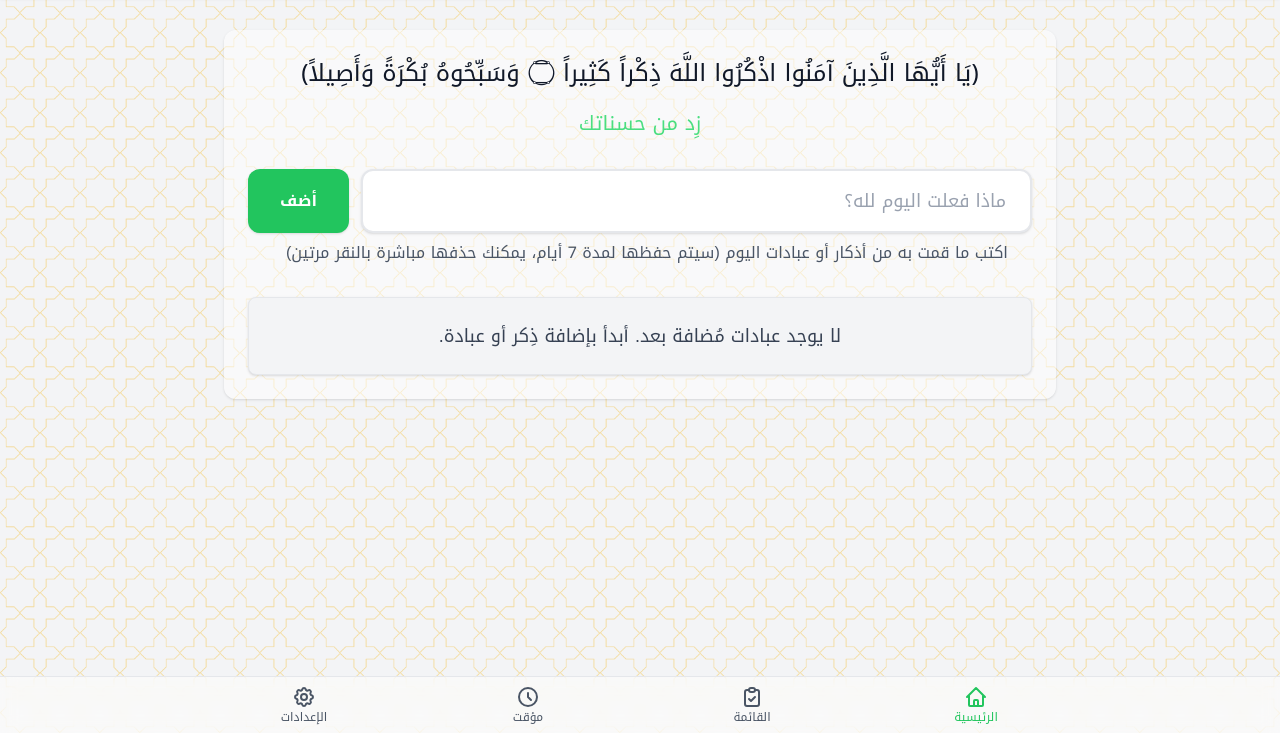
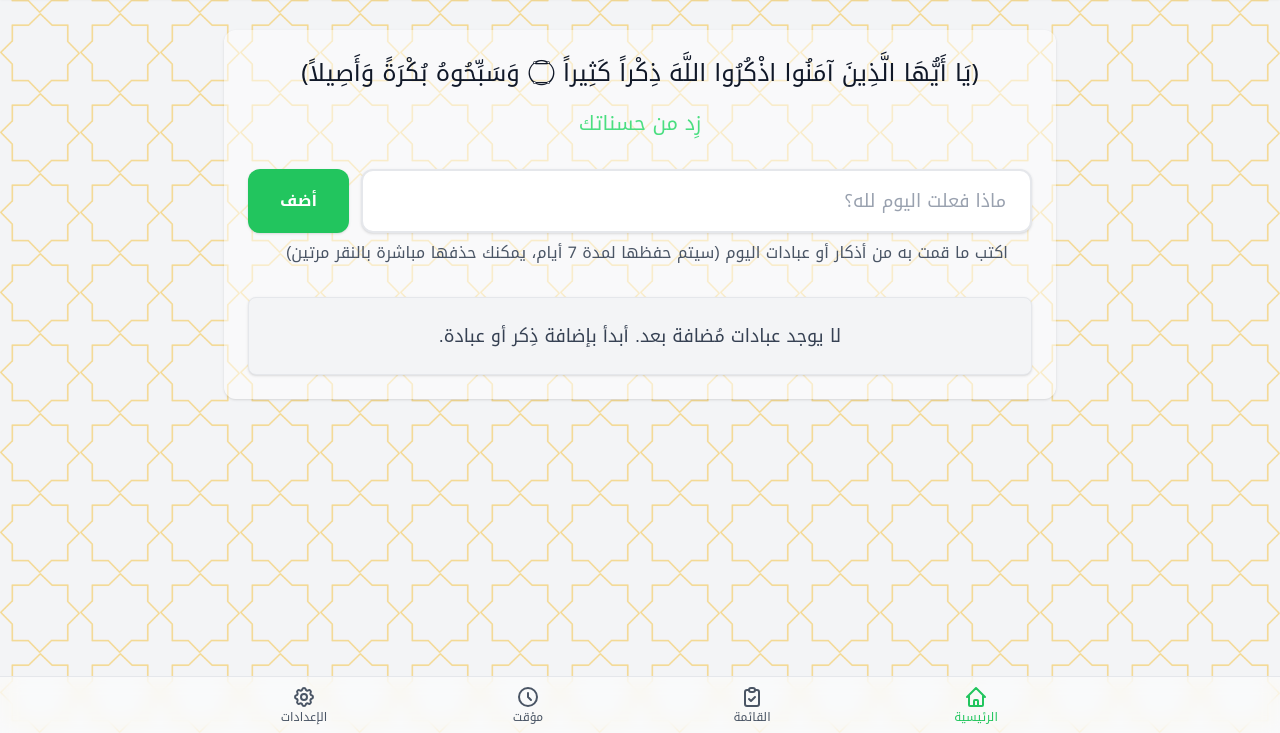
Before and after one commit to edriso/munajaa, a website: page index.html in a window 1280 px wide. Shown: the part 67-800 px from the top of the page. Drawn offline with Linux system fonts and the light colour scheme.

Commit message:
Update index.html to apply 'bg-cover' class for improved background styling; add 'bg-cover' utility in output.css to enhance background size handling for better visual presentation

```diff
--- a/index.html
+++ b/index.html
@@ -14,7 +14,7 @@
 
     <link rel="stylesheet" href="src/css/output.css"/>
 </head>
-<body class="font-text-body bg-gray-100 dark:bg-gray-900 text-gray-900 dark:text-gray-100 min-h-screen flex flex-col leading-relaxed bg-blend-darken dark:bg-blend-soft-light bg-repeat bg-center" style="background-image: url('src/assets/vecteezy_golden-islamic-pattern.png'); background-size: 50%;">
+<body class="font-text-body bg-gray-100 dark:bg-gray-900 text-gray-900 dark:text-gray-100 min-h-screen flex flex-col leading-relaxed bg-blend-darken dark:bg-blend-soft-light bg-repeat bg-center bg-cover">
     <!-- Loading Screen -->
     <div id="loading-screen" class="fixed inset-0 bg-gray-900 dark:bg-gray-900 flex items-center justify-center z-50 transition-opacity duration-500">
         <div class="text-center" role="status">
```
Also changed, not shown: src/css/output.css.
